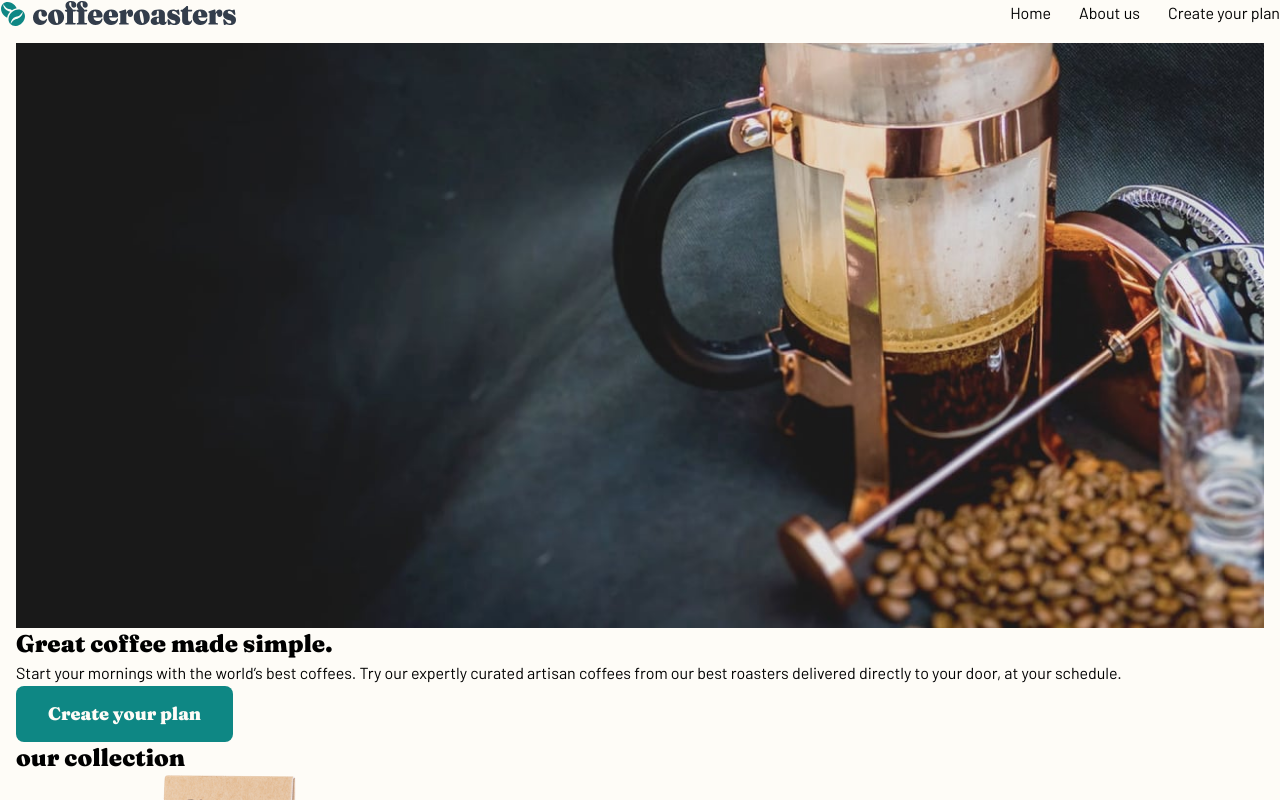
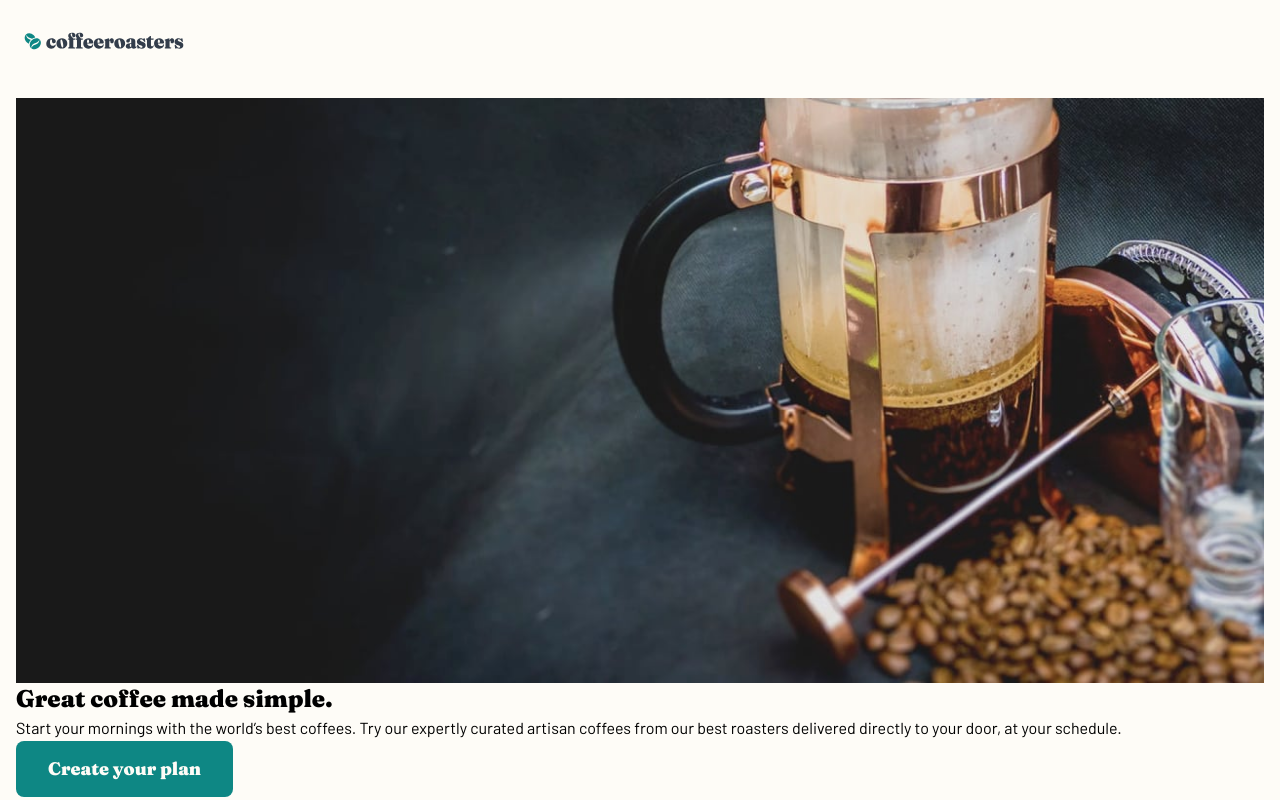
Before and after one commit to Dudeldups/FM-coffeeroasters, a React (Vite) app: page / in a window 1280 px wide. Shown: the top 800 px of the page. Built offline with nearby package versions, Linux system fonts and the light colour scheme.

Commit message:
added hamburger style and animation

```diff
--- a/src/components/Header.tsx
+++ b/src/components/Header.tsx
@@ -1,14 +1,29 @@
-import { useState } from "react";
+import { useEffect, useState } from "react";
 import { Link, NavLink } from "react-router-dom";
 import coffeeroastersLogo from "../assets/shared/desktop/logo.svg";
 
 const Header = () => {
   const [isHamburgerMenuOpen, setIsHamburgerMenuOpen] = useState(false);
+  const [showNavbar, setShowNavbar] = useState(false);
+
+  useEffect(() => {
+    if (isHamburgerMenuOpen) {
+      document.body.style.overflow = "hidden";
+      setTimeout(() => setShowNavbar(true), 300);
+    } else {
+      document.body.style.overflow = "auto";
+      setTimeout(() => setShowNavbar(false), 400);
+    }
+  }, [isHamburgerMenuOpen]);
 
   return (
-    <header className="flex">
-      <Link to="/" className="mr-auto">
-        <img src={coffeeroastersLogo} alt="Coffeeroasters logo" />
+    <header className="relative flex px-6 py-8">
+      <Link to="/" className="mr-auto self-center">
+        <img
+          className="max-w-40"
+          src={coffeeroastersLogo}
+          alt="Coffeeroasters logo"
+        />
       </Link>
 
       <button
@@ -21,20 +36,44 @@ const Header = () => {
           {isHamburgerMenuOpen ? "Open" : "Close"} navigation list
         </span>
         <span
-          className={`relative h-1 w-full bg-black transition-colors duration-300 ease-in-out before:absolute before:inset-0 before:h-1 before:bg-black before:transition-[transform] before:duration-300 before:ease-in-out after:absolute after:inset-0 after:h-1 after:bg-black after:transition-[transform] after:duration-300 after:ease-in-out ${isHamburgerMenuOpen ? "bg-transparent before:-rotate-45 before:delay-300 after:rotate-45 after:delay-300" : "delay-200 before:-translate-y-2 after:translate-y-2"}`}
+          className={`relative h-1 w-full rounded-full bg-black transition-colors duration-300 ease-in-out before:absolute before:inset-0 before:h-1 before:rounded-full before:bg-black before:transition-[transform] before:duration-300 before:ease-in-out after:absolute after:inset-0 after:h-1 after:rounded-full after:bg-black after:transition-[transform] after:duration-300 after:ease-in-out ${isHamburgerMenuOpen ? "bg-transparent before:-rotate-45 before:delay-300 after:rotate-45 after:delay-300" : "delay-200 before:-translate-y-2 after:translate-y-2"}`}
         ></span>
       </button>
 
-      <nav id="nav-list" className="hidden md:block">
-        <ul className="flex gap-7">
+      <nav
+        id="nav-list"
+        aria-live="polite"
+        className={`navbar via:50% mobile:absolute mobile:h-screen mobile:w-full mobile:-translate-x-6 mobile:translate-y-[4rem] mobile:bg-gradient-to-b mobile:from-custom-light-cream mobile:via-custom-light-cream mobile:font-fraunces mobile:text-2xl mobile:font-black mobile:transition-all mobile:duration-500 ${isHamburgerMenuOpen ? "mobile:h-screen" : "mobile:h-0"}`}
+      >
+        <ul
+          className={`flex gap-7 duration-300 mobile:flex-col mobile:items-center mobile:pt-12 mobile:transition-opacity ${isHamburgerMenuOpen ? "opacity-100 duration-150" : "opacity-0"} ${showNavbar ? "block" : "hidden"}`}
+        >
           <li>
-            <NavLink to="/">Home</NavLink>
+            <NavLink
+              className="active:text-pink-600"
+              to="/"
+              onClick={() => setIsHamburgerMenuOpen(false)}
+            >
+              Home
+            </NavLink>
           </li>
           <li>
-            <NavLink to="/about">About us</NavLink>
+            <NavLink
+              className="active:text-pink-600"
+              to="/about"
+              onClick={() => setIsHamburgerMenuOpen(false)}
+            >
+              About us
+            </NavLink>
           </li>
           <li>
-            <NavLink to="/subscribe">Create your plan</NavLink>
+            <NavLink
+              className="active:text-pink-600"
+              to="/subscribe"
+              onClick={() => setIsHamburgerMenuOpen(false)}
+            >
+              Create your plan
+            </NavLink>
           </li>
         </ul>
       </nav>
```
